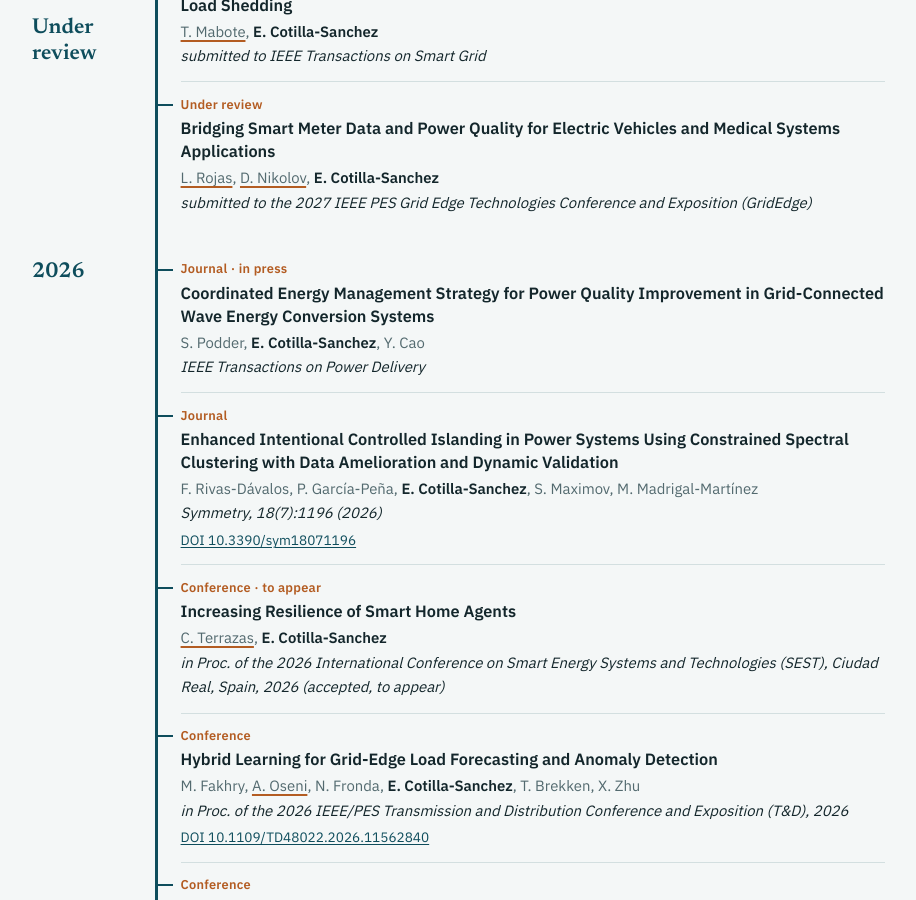
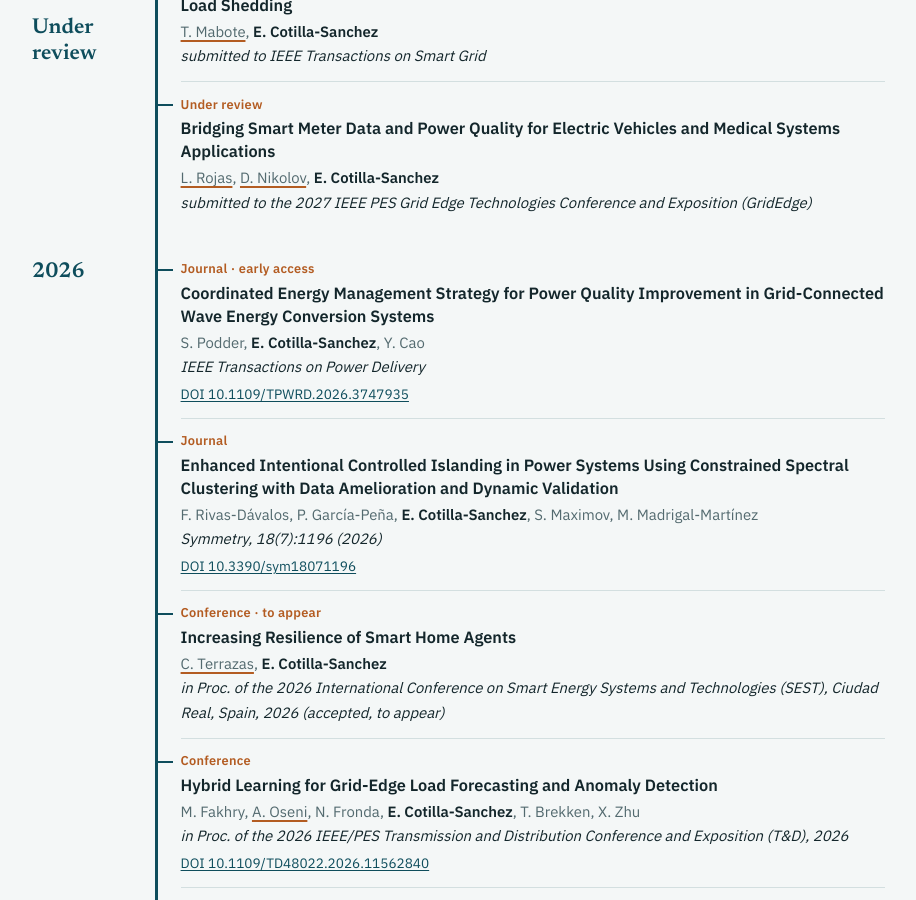
Before and after one commit to ecotillasanchez/ecotillasanchez.github.io, a Jekyll site: the page built from _pages/publications.md, in a window 1280 px wide and 900 px high, scrolled down 851 px. Shown: the whole window, without its empty margins (132-1048 px from the left). Built offline with Jekyll 4.4.1, drawn with Linux system fonts in a browser that asks for light colours.

Commit message:
Publications: TPWRD wave energy paper now in early access (DOI 10.1109/TPWRD.2026.3747935)
Co-Authored-By: Claude Opus 5.5 <noreply@anthropic.com>
Claude-Session: https://claude.ai/code/session_013PYvhH8irXWpxrN6evSrfo

```diff
--- a/_data/publications.yml
+++ b/_data/publications.yml
@@ -29,7 +29,8 @@
   advisees: []
   venue: IEEE Transactions on Power Delivery
   year: 2026
-  status: in press
+  doi: https://doi.org/10.1109/TPWRD.2026.3747935
+  status: early access
 - type: journal
   title: Enhanced Intentional Controlled Islanding in Power Systems Using Constrained Spectral Clustering with Data Amelioration and Dynamic Validation
   authors:
```
